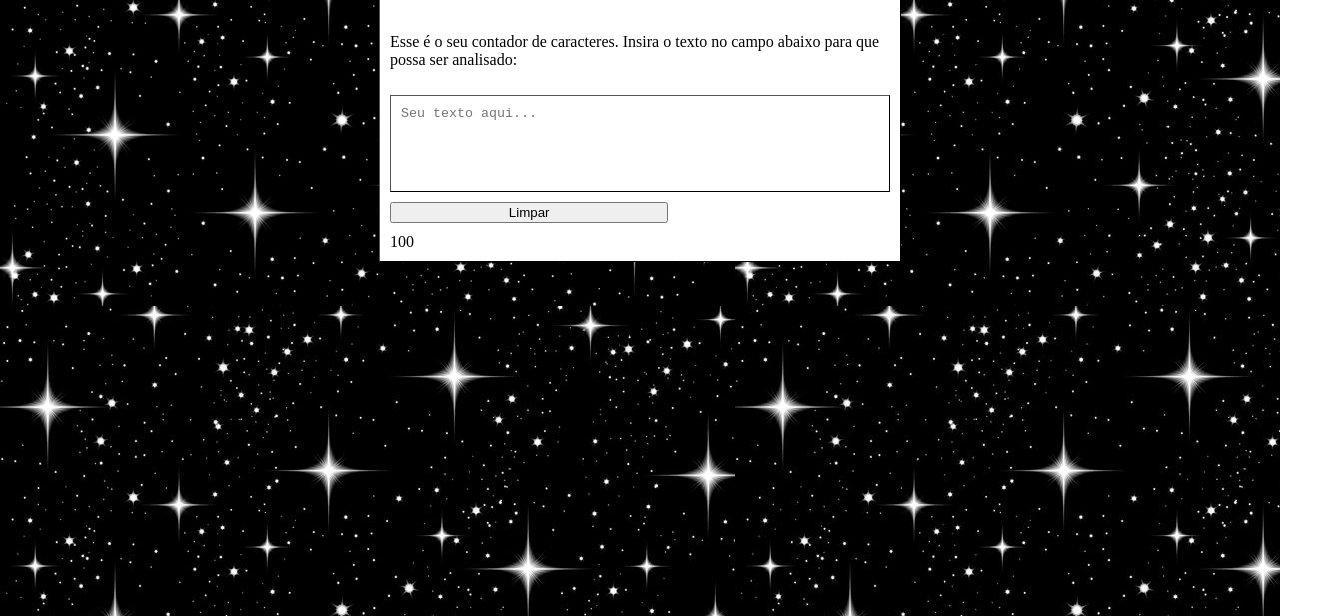
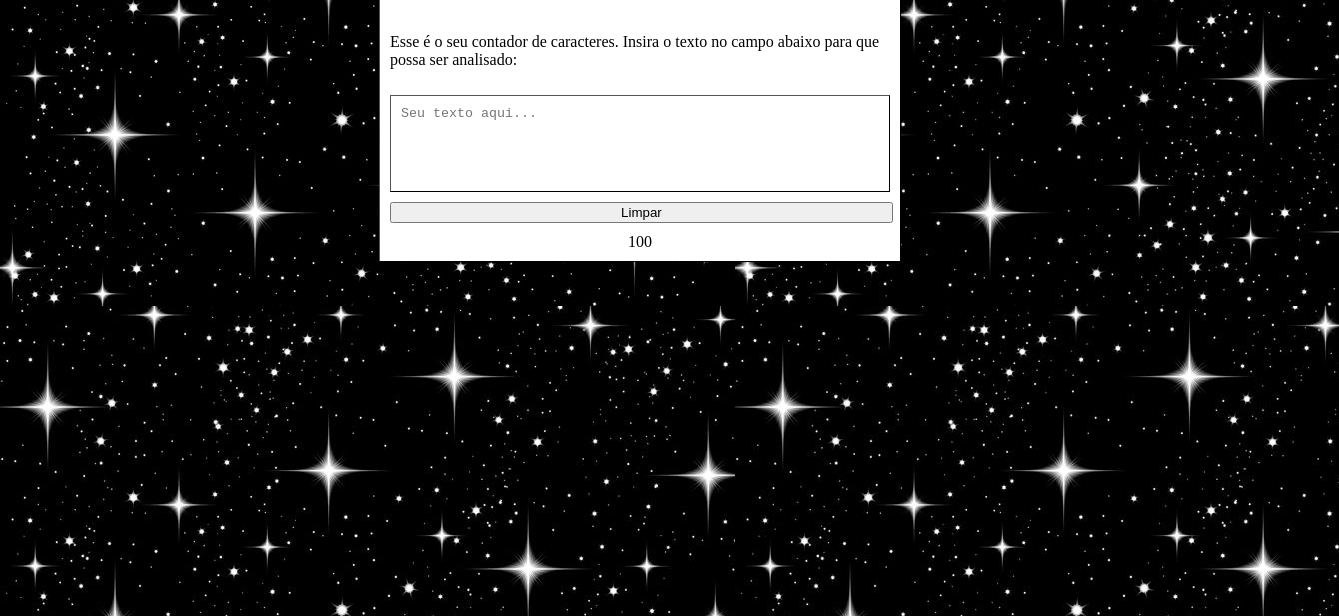
Before and after one commit to WSgabri3l/Contador-de-Caracteres, a plain HTML site: page Contador_Caracteres_2/index.html in a window 1280 px wide. Shown: the part 184-800 px from the top of the page, 1339 px wide, since content can reach past the window. Drawn offline with Linux system fonts and the light colour scheme.

Commit message:
Update style.css

```diff
--- a/Contador_Caracteres_2/style.css
+++ b/Contador_Caracteres_2/style.css
@@ -9,10 +9,15 @@ textarea{
     resize: none;
 }
 
+p{
+    text-align: left;
+}
+
 #fields{
     background-color: rgb(255, 255, 255);
     display: flex;
     flex-direction: column;
+    text-align: center;
     gap: 10px;
     width: 500px;
     margin: auto;
@@ -22,8 +27,10 @@ textarea{
 }
 
 #buttons{
+    width: 949px;
+    margin: 0 auto;
+    display: grid;
     text-align: center;
-    display: grid;
     grid-template: auto / auto auto;
 }
 
```
